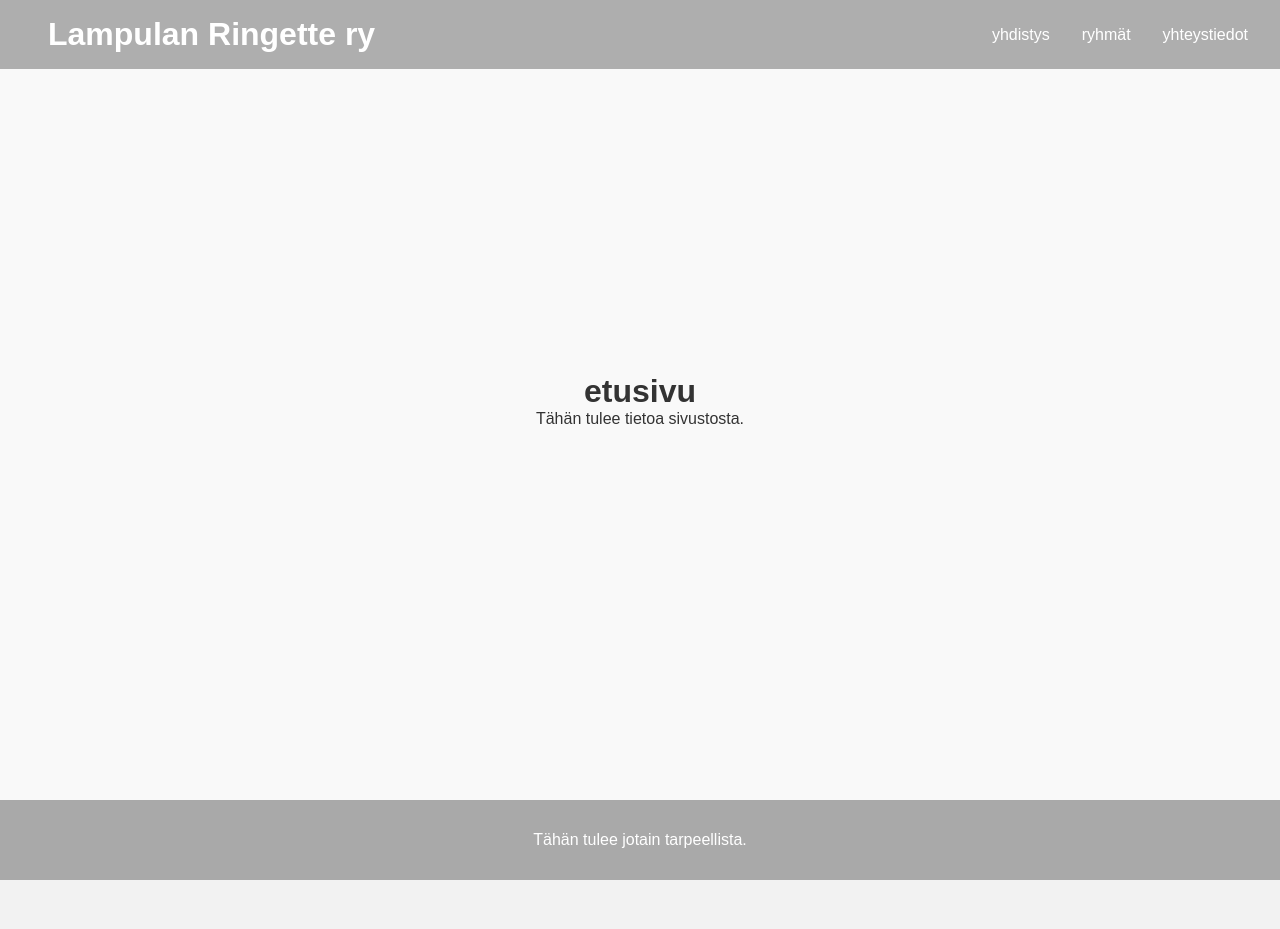
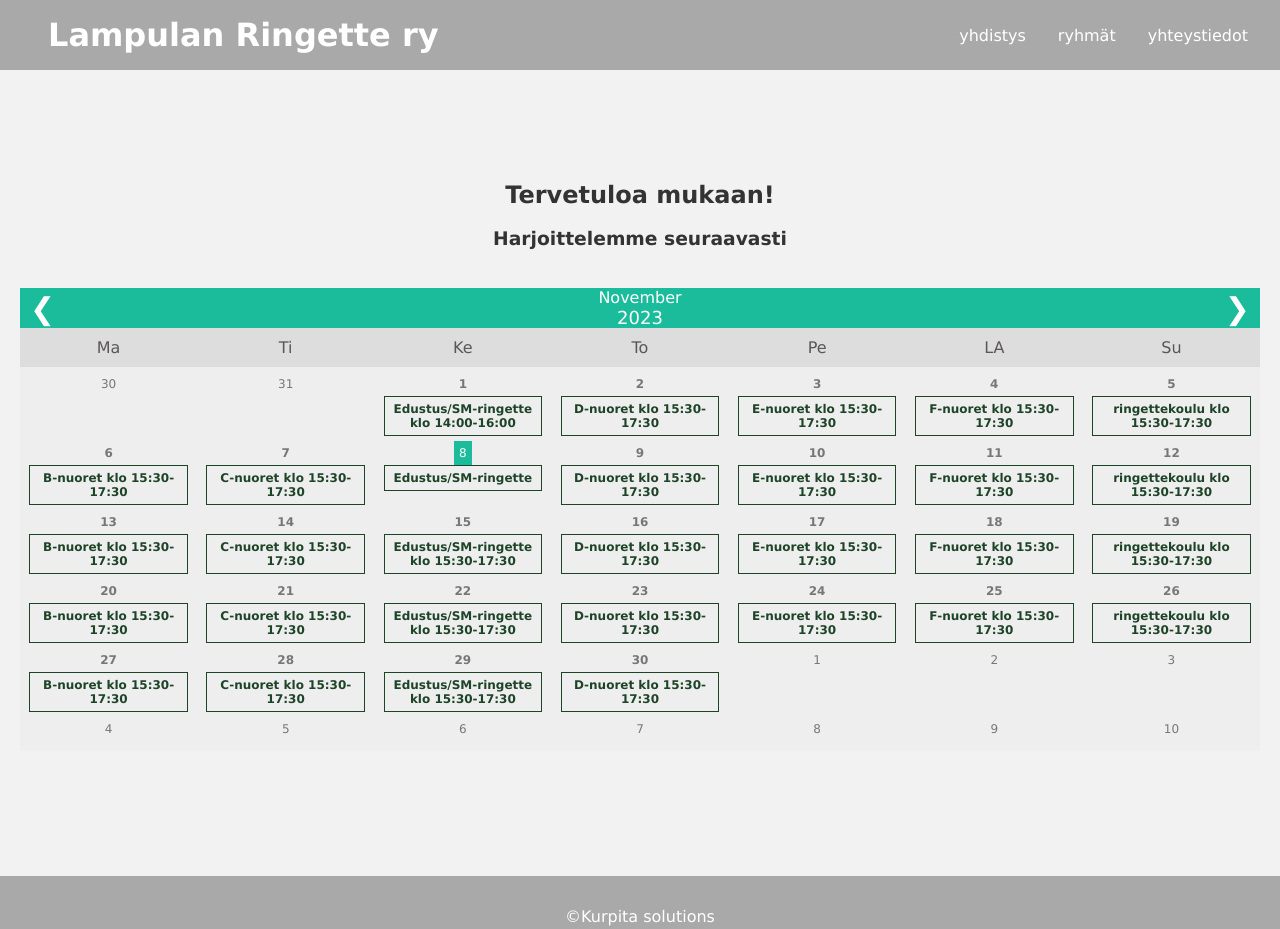
Before and after one commit to pkuoppam/lampulan-ringette-ry, a plain HTML site: page index.html in a window 1280 px wide. Before the commit the page ends 880 px from the top, so only its background shows below. Drawn offline with Linux system fonts and the light colour scheme.

Commit message:
Lisää kalenterin ja sisällön

```diff
--- a/index.html
+++ b/index.html
@@ -15,17 +15,83 @@
         <li><a href="yhteystiedot.html">yhteystiedot</a></li>
       </ul>
     </div>
+    <br><br><br><br>
+    <div id="etusivu" class="sivu">
+      <p class="intro"><h2>Tervetuloa mukaan!</h2>
+        <br>
+        <h3>Harjoittelemme seuraavasti</h3>
+    <br>
+      <div class="calendar-container">
+        <div class="month">
+          <ul>
+            <li class="prev">&#10094;</li>
+            <li class="next">&#10095;</li>
+            <li class="text">November<br><span style="font-size:18px">2023</span></li>
+          </ul>
+        </div>
 
-            <div id="etusivu" class="sivu">
-                <h1>etusivu</h1>
-                <p>
-                    Tähän tulee tietoa sivustosta.
-                </p>
+        <ul class="weekdays">
+          <li>Ma</li>
+          <li>Ti</li>
+          <li>Ke</li>
+          <li>To</li>
+          <li>Pe</li>
+          <li>LA</li>
+          <li>Su</li>
+        </ul>
+
+        <ul class="days">
+          <li>30</li>
+          <li>31</li>
+          <li><b>1</b><div class="event">Edustus/SM-ringette klo 14:00-16:00</div></li>
+          <li><b>2</b><div class="event">D-nuoret klo 15:30-17:30</div></li>
+          <li><b>3</b><div class="event">E-nuoret klo 15:30-17:30</div></li>
+          <li><b>4</b><div class="event">F-nuoret klo 15:30-17:30</div></li>
+          <li><b>5</b><div class="event">ringettekoulu klo 15:30-17:30</div></li>
+          <li><b>6</b><div class="event">B-nuoret klo 15:30-17:30</div></li>
+          <li><b>7</b><div class="event">C-nuoret klo 15:30-17:30</div></li>
+          <li><span class="active">8</span><div class="event">Edustus/SM-ringette</div></li>
+          <li><b>9</b><div class="event">D-nuoret klo 15:30-17:30</div></li>
+          <li><b>10</b><div class="event">E-nuoret klo 15:30-17:30</div></li>
+          <li><b>11</b><div class="event">F-nuoret klo 15:30-17:30</div></li>
+          <li><b>12</b><div class="event">ringettekoulu klo 15:30-17:30</div></li>
+          <li><b>13</b><div class="event">B-nuoret klo 15:30-17:30</div></li>
+          <li><b>14</b><div class="event">C-nuoret klo 15:30-17:30</div></li>
+          <li><b>15</b><div class="event">Edustus/SM-ringette klo 15:30-17:30</div></li>
+          <li><b>16</b><div class="event">D-nuoret klo 15:30-17:30</div></li>
+          <li><b>17</b><div class="event">E-nuoret klo 15:30-17:30</div></li>
+          <li><b>18</b><div class="event">F-nuoret klo 15:30-17:30</div></li>
+          <li><b>19</b><div class="event">ringettekoulu klo 15:30-17:30</div></li>
+          <li><b>20</b><div class="event">B-nuoret klo 15:30-17:30</div></li>
+          <li><b>21</b><div class="event">C-nuoret klo 15:30-17:30</div></li>
+          <li><b>22</b><div class="event">Edustus/SM-ringette klo 15:30-17:30 </div></li>
+          <li><b>23</b><div class="event">D-nuoret klo 15:30-17:30</div></li>
+          <li><b>24</b><div class="event">E-nuoret klo 15:30-17:30</div></li>
+          <li><b>25</b><div class="event">F-nuoret klo 15:30-17:30</div></li>
+          <li><b>26</b><div class="event">ringettekoulu klo 15:30-17:30</div></li>
+          <li><b>27</b><div class="event">B-nuoret klo 15:30-17:30</div></li>
+          <li><b>28</b><div class="event">C-nuoret klo 15:30-17:30</div></li>
+          <li><b>29</b><div class="event">Edustus/SM-ringette klo 15:30-17:30</div></li>
+          <li><b>30</b><div class="event">D-nuoret klo 15:30-17:30</div></li>
+          <li>1</li>
+          <li>2</li>
+          <li>3</li>
+          <li>4</li>
+          <li>5</li>
+          <li>6</li>
+          <li>7</li>
+          <li>8</li>
+          <li>9</li>
+          <li>10</li>
+        </ul>
       </div>
+    </div>
+
+    <div id="tyhjä"></div>
 
     <div id="footer">
       <p>
-                    Tähän tulee jotain tarpeellista.
+        &copy;Kurpita solutions
       </p>
     </div>
   </div>
--- a/styles.css
+++ b/styles.css
@@ -1,31 +1,45 @@
 * {
     margin: 0;
     padding: 0;
+    box-sizing: border-box;
 }
 
 body {
-    font-family: sans-serif;
+    font-family: Verdana, sans-serif;
     color: #333;
     background-color: #f2f2f2;
 }
 
 .sivu {
-    height: 100vh;
+    background-color: #f2f2f2;
+    min-height: 100vh;
     display: flex;
     flex-direction: column;
     justify-content: center;
     align-items: center;
+    padding: 20px;
+}
+
+.sivu h1, .sivu h2 .sivu h3 {
+    color: rgb(35, 100, 65);
+}
+
+.intro {
+    line-height: 2;
 }
 
 #navigointi {
+    position: fixed;
+    top: 0;
+    left: 0;
+    width: 100%;
     background-color: rgba(0, 0, 0, 0.3);
-    position: fixed;
-    width: 100%;
     display: flex;
     justify-content: space-between;
     align-items: center;
     padding: 1em;
     box-sizing: border-box;
+    z-index: 1000;
 }
 
 #navigointi a {
@@ -36,34 +50,16 @@ body {
 
 #navigointi ul {
     display: flex;
+    margin: 0;
+    padding: 0;
 }
 
-#navigointi ul li {
-    display: block;
+#navigointi li {
+    list-style: none;
 }
 
 #navigointi a:hover {
     color: #e0e0e0;
-}
-
-.sivu {
-    background-color: #f2f2f2;
-}
-
-#etusivu {
-    background-color: #f9f9f9;
-}
-
-#yhdistys {
-    background-color: #f9f9f9;
-}
-
-#ryhmät {
-    background-color: #f9f9f9;
-}
-
-#yhteystiedot {
-    background-color: #f9f9f9;
 }
 
 #footer {
@@ -74,3 +70,106 @@ body {
     justify-content: center;
     align-items: center;
 }
+
+.calendar-container {
+    width: 100%;
+    display: flex;
+    flex-direction: column;
+    align-items: center;
+    margin-top: 20px;
+    margin-bottom: 20px;
+}
+
+.month {
+    background: #1abc9c;
+    color: white;
+    text-align: center;
+    display: flex;
+    justify-content: center;
+    align-items: center;
+    width: 100%;
+    position: relative;
+}
+
+.month ul {
+    list-style-type: none;
+    margin: 0;
+    padding: 0;
+    display: flex;
+    justify-content: space-between;
+    align-items: center;
+    width: 100%;
+}
+
+.month ul li.text {
+    flex: 1;
+    text-align: center;
+}
+
+.month .prev,
+.month .next {
+    font-size: 30px;
+    cursor: pointer;
+    position: absolute;
+    top: 50%;
+    transform: translateY(-50%);
+    color: white;
+}
+
+.month .prev {
+    left: 10px;
+}
+
+.month .next {
+    right: 10px;
+}
+
+.weekdays {
+    margin: 0;
+    padding: 10px 0;
+    background-color: #ddd;
+    display: flex;
+    justify-content: space-around;
+    width: 100%;
+}
+
+.weekdays li {
+    display: inline-block;
+    width: 13.6%;
+    color: #5b5757;
+    text-align: center;
+}
+
+.days {
+    padding: 10px 0;
+    background: #eee;
+    margin: 0;
+    width: 100%;
+    display: flex;
+    flex-wrap: wrap;
+    justify-content: space-around;
+}
+
+.days li {
+    list-style-type: none;
+    display: inline-block;
+    width: 13.6%;
+    text-align: center;
+    margin-bottom: 5px;
+    font-size: 12px;
+    color: #777;
+}
+
+.days li .active {
+    padding: 5px;
+    background: #1abc9c;
+    color: white !important;
+}
+
+.event {
+    font-weight: bold;
+    color: #1e4428;
+    border: 1px solid #1e4428;
+    padding: 5px;
+    margin: 5px;
+}
```
Also changed, not shown: ryhmät.html (+14 -6 lines), yhdistys.html (+12 -4 lines), yhteystiedot.html (+9 -3 lines). Lines whose indentation alone changed are shown as unchanged.
